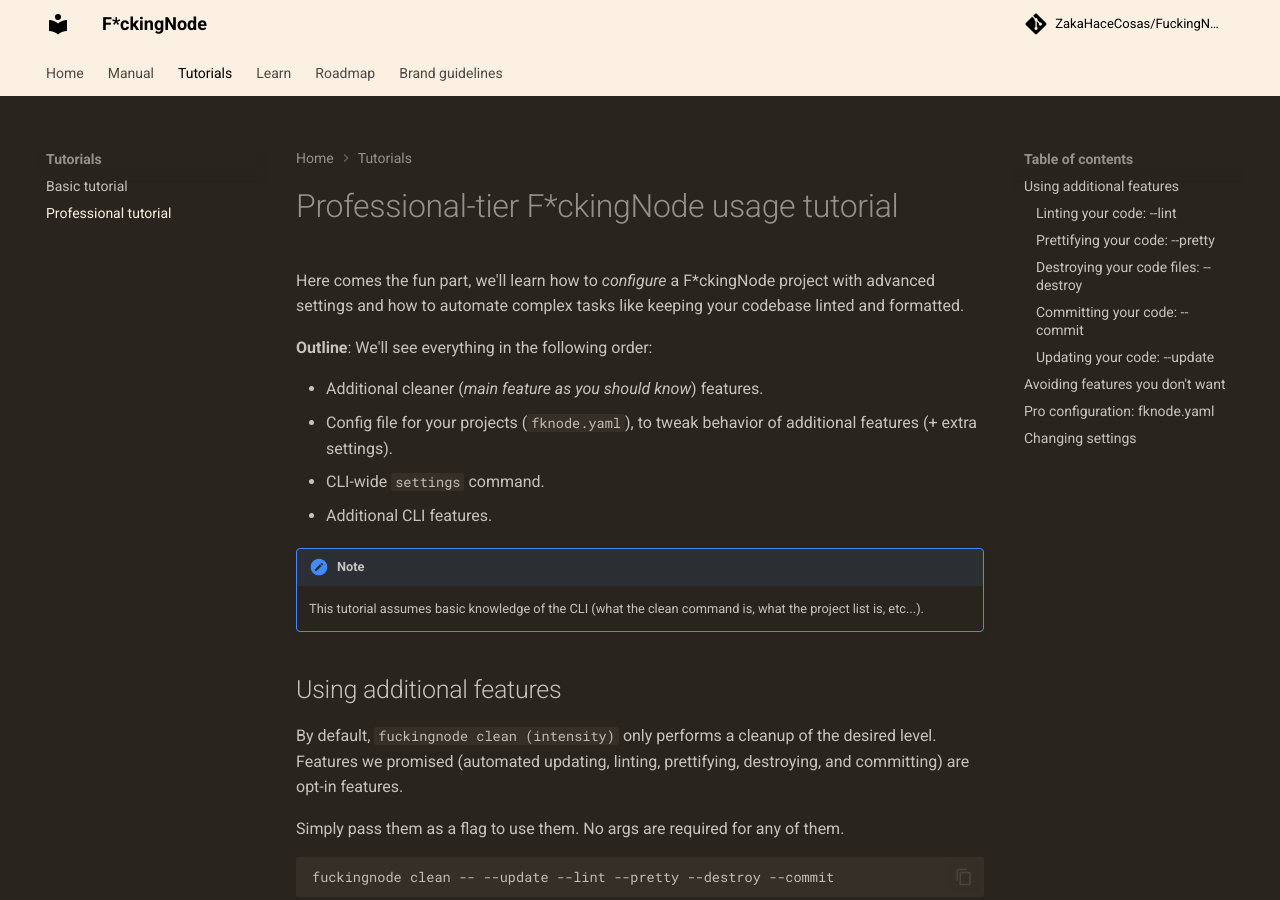
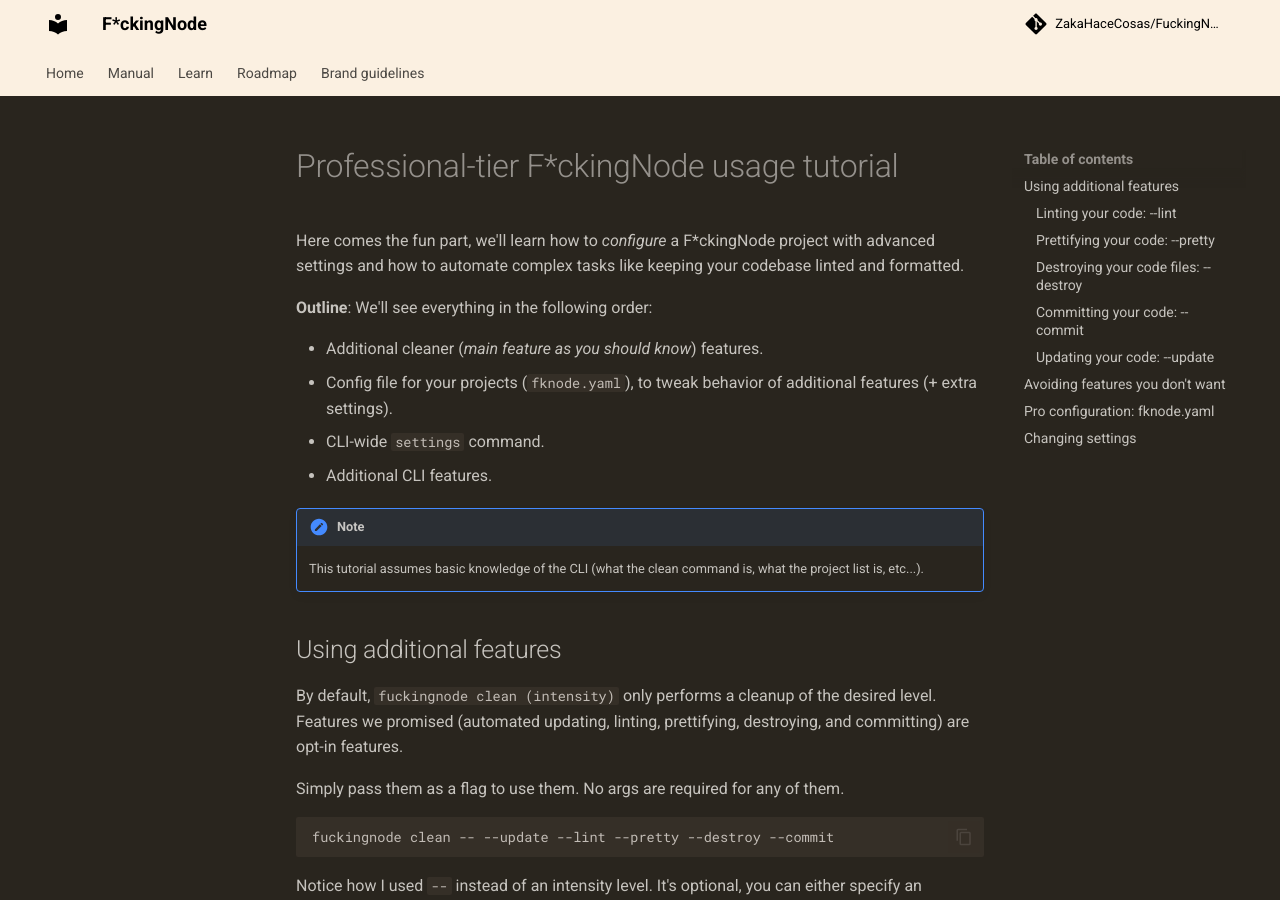
Before and after one commit to ZakaHaceCosas/FuckingNode, an MkDocs documentation site: the page built from docs/tutorial/pro.md, in a window 1280 px wide and 900 px high. Built offline with MkDocs 1.6.1 and Material for MkDocs 9.7.7, drawn with Linux system fonts in a browser that asks for light colours; comment, search, counter and statistics services are not loaded; the version menu is left out; some of the changed lines change nothing that is shown.

Commit message:
forget it

```diff
--- a/mkdocs.yml
+++ b/mkdocs.yml
@@ -20,10 +20,6 @@ nav:
           - Kickstart a project: "manual/kickstart.md"
           - Stats: "manual/stats.md"
           - Cross-runtime support: "manual/cross-runtime.md"
-
-    - Tutorials:
-          - Basic tutorial: "tutorial/index.md"
-          - Professional tutorial: "tutorial/pro.md"
 
     - Learn:
           - Home: "learn/index.md"
@@ -105,8 +101,3 @@ markdown_extensions:
     - pymdownx.tasklist:
           custom_checkbox: true
     - pymdownx.blocks.caption
-
-extra:
-  version:
-    provider: mike
-    alias: true
```
